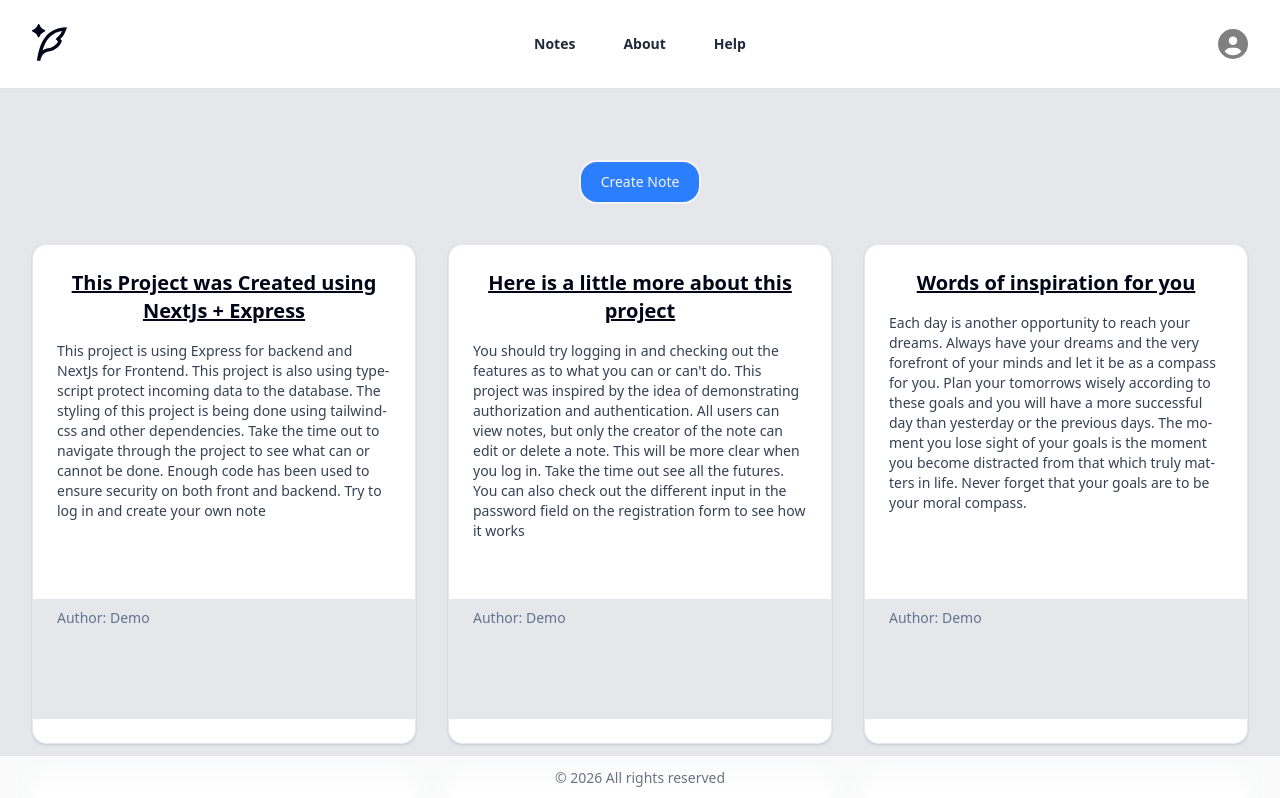
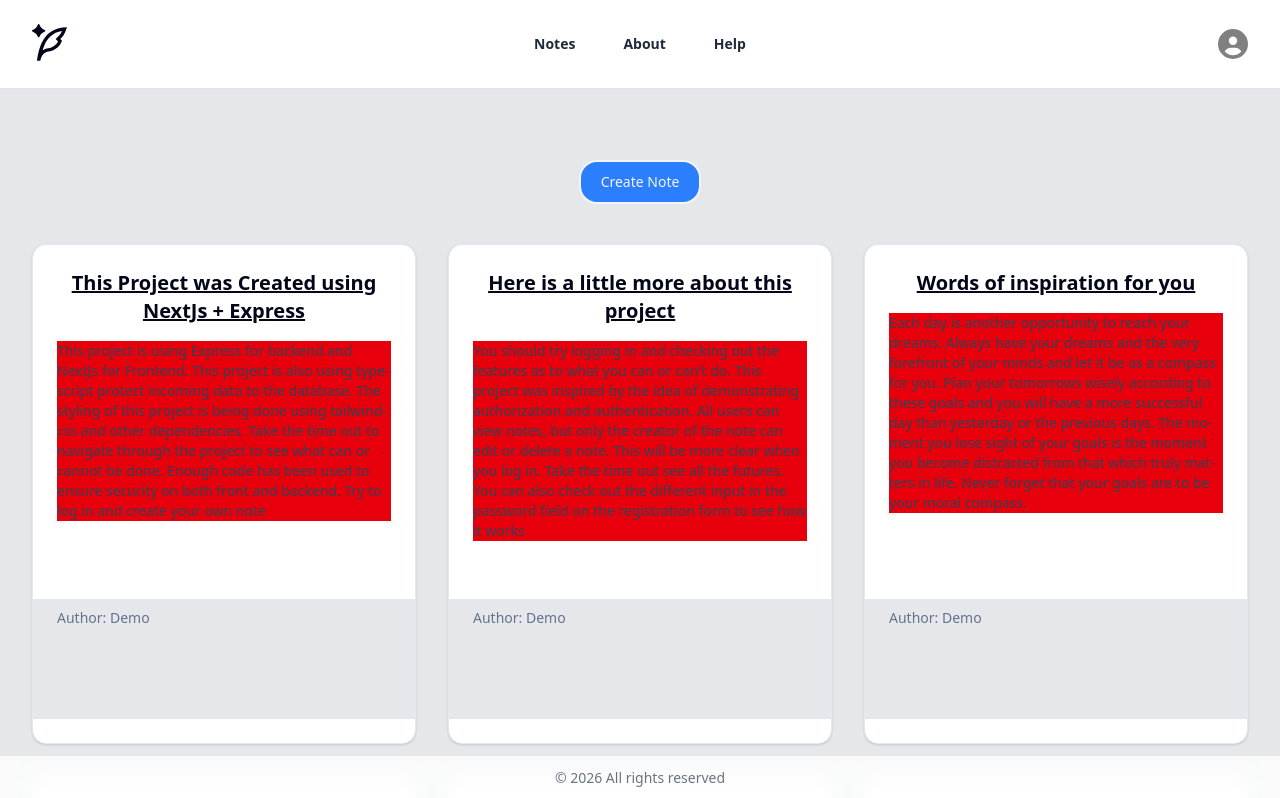
Before and after one commit to Shar-Hylton/react-express-test, a Next.js app in the folder client/: page /notes in a window 1280 px wide. Shown: the top 798 px of the page. Built offline with nearby package versions, Linux system fonts and the light colour scheme; no server answers.

Commit message:
ui v2.07.0 test

```diff
--- a/client/src/components/NoteCard.tsx
+++ b/client/src/components/NoteCard.tsx
@@ -128,9 +128,11 @@ export default function NoteCard({
                     <p
                       className="
                        text-sm
+                       sm:text-md
                        text-gray-700
                        whitespace-pre-wrap
                        overflow-hidden
+                       bg-red-600
                       "
                       style={{
                         display: "-webkit-box",
```
